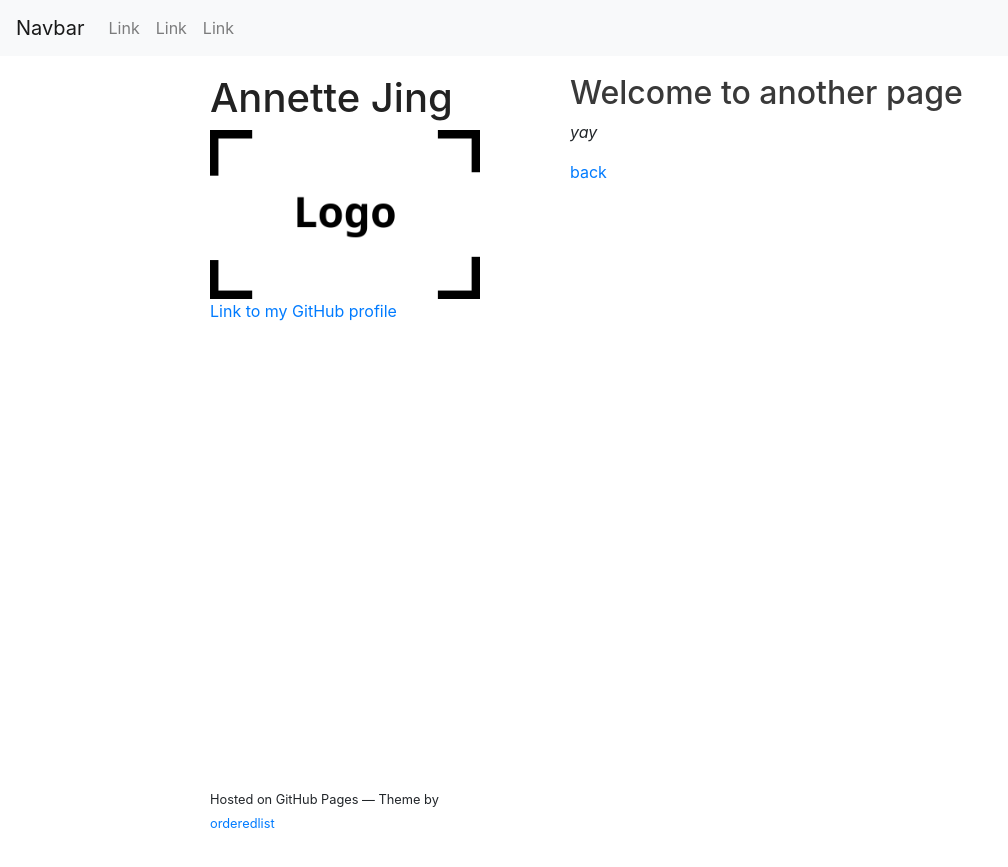
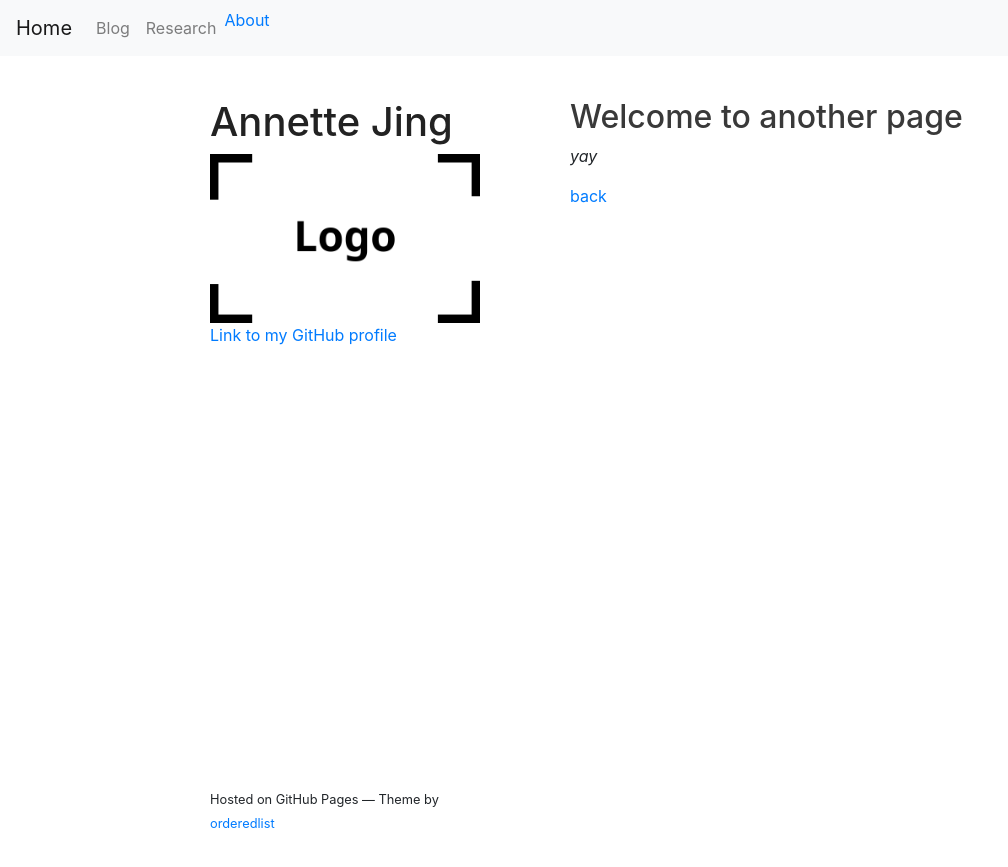
Before and after one commit to AnnetteJing/AnnetteJing.github.io, a Jekyll site: the page built from another-page.md, in a window 1280 px wide. Shown: the top 867 px of the page, without its empty margins (0-1008 px from the left). Built offline with Jekyll 4.4.1, drawn with Linux system fonts in a browser that asks for light colours; our own code applies the rules of GitHub Pages for plain Markdown files.

Commit message:
Header Test

```diff
--- a/_layouts/default.html
+++ b/_layouts/default.html
@@ -20,24 +20,25 @@
   </head>
   <body>
     <nav class="navbar navbar-expand-md bg-light navbar-light fixed-top">
-      <a class="navbar-brand" href="#">Navbar</a>
+      <a class="navbar-brand" href="https://annettejing.github.io">Home</a>
       <button class="navbar-toggler" type="button" data-toggle="collapse" data-target="#collapsibleNavbar">
         <span class="navbar-toggler-icon"></span>
       </button>
       <div class="collapse navbar-collapse" id="collapsibleNavbar">
         <ul class="navbar-nav">
           <li class="nav-item">
-            <a class="nav-link" href="#">Link</a>
+            <a class="nav-link" href="#">Blog</a>
           </li>
           <li class="nav-item">
-            <a class="nav-link" href="#">Link</a>
+            <a class="nav-link" href="#">Research</a>
           </li>
           <li class="nav-item">
-            <a class="nav-link" href="#">Link</a>
+            <a class="{{ site.url }}/About.html" href="#">About</a>
           </li>
         </ul>
       </div>
     </nav>
+    <br>
     <br>
 
 
@@ -48,6 +49,7 @@
         {% if site.logo %}
           <img src="{{site.logo | relative_url}}" alt="Logo" />
         {% endif %}
+        <br>
 
 
         {% if site.github.is_project_page %}
```
